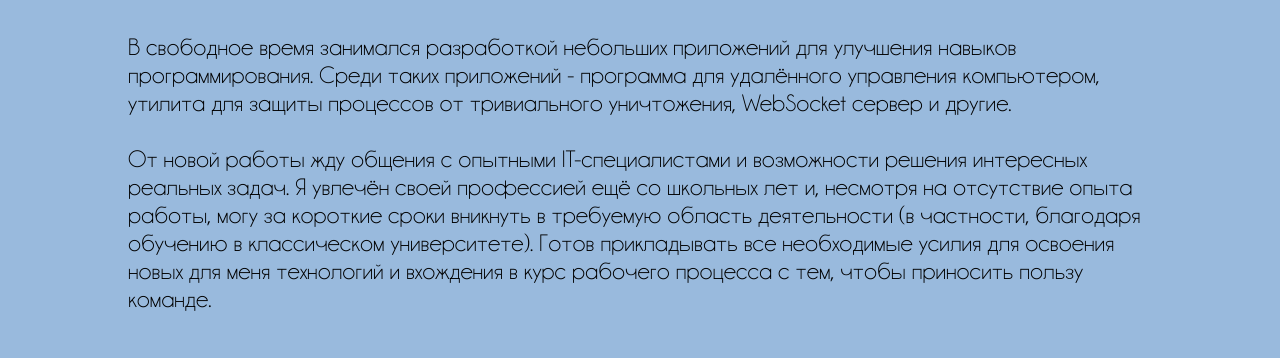
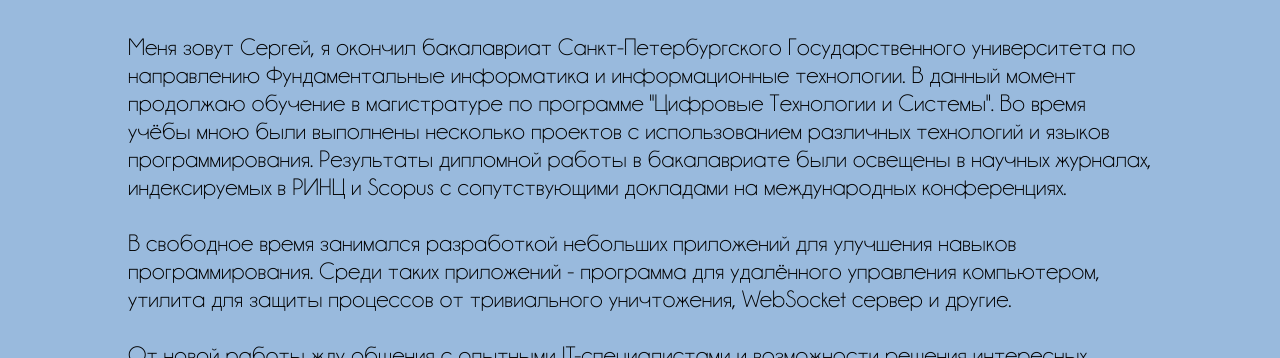
Before and after one commit to CrimsonRedRidingHood/portfolio, a plain HTML site: page index.html in a window 1280 px wide. Shown: the part 371-729 px from the top of the page. Drawn offline with Linux system fonts and the light colour scheme.

Commit message:
A forgotten paragraph restored back

```diff
--- a/index.html
+++ b/index.html
@@ -19,6 +19,7 @@
         </div>
         <div class="about-me">
             <h1>О себе</h1>
+            <span>Меня зовут Сергей, я окончил бакалавриат Санкт-Петербургского Государственного университета по направлению Фундаментальные информатика и информационные технологии. В данный момент продолжаю обучение в магистратуре по программе "Цифровые Технологии и Системы". Во время учёбы мною были выполнены несколько проектов с использованием различных технологий и языков программирования. Результаты дипломной работы в бакалавриате были освещены в научных журналах, индексируемых в РИНЦ и Scopus с сопутствующими докладами на международных конференциях.</span><br/><br/>
             <span>В свободное время занимался разработкой небольших приложений для улучшения навыков программирования. Среди таких приложений - программа для удалённого управления компьютером, утилита для защиты процессов от тривиального уничтожения, WebSocket сервер и другие.</span><br/><br/>
             <span>От новой работы жду общения с опытными IT-специалистами и возможности решения интересных реальных задач. Я увлечён своей профессией ещё со школьных лет и, несмотря на отсутствие опыта работы, могу за короткие сроки вникнуть в требуемую область деятельности (в частности, благодаря обучению в классическом университете). Готов прикладывать все необходимые усилия для освоения новых для меня технологий и вхождения в курс рабочего процесса с тем, чтобы приносить пользу команде.</span>
         </div>
```
